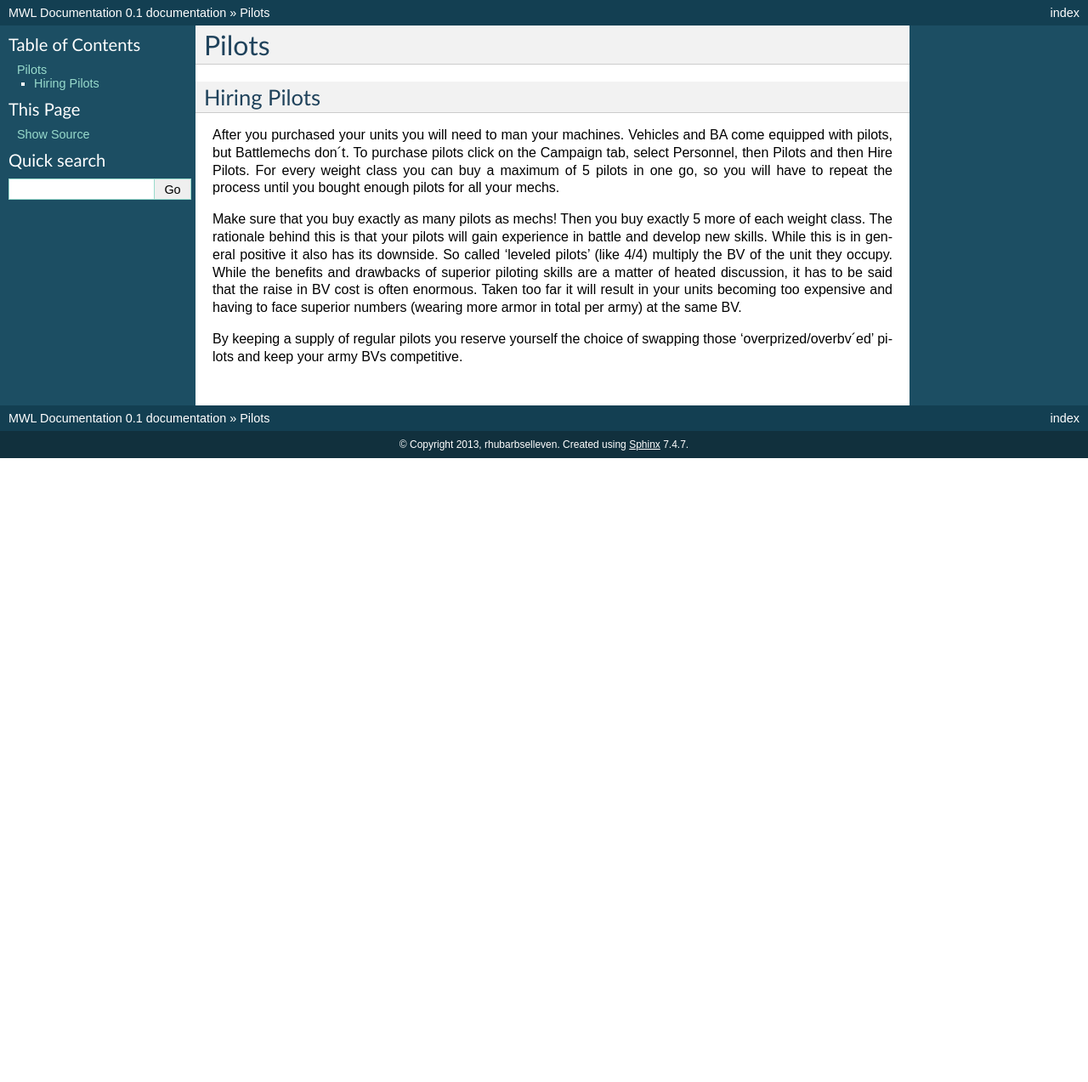
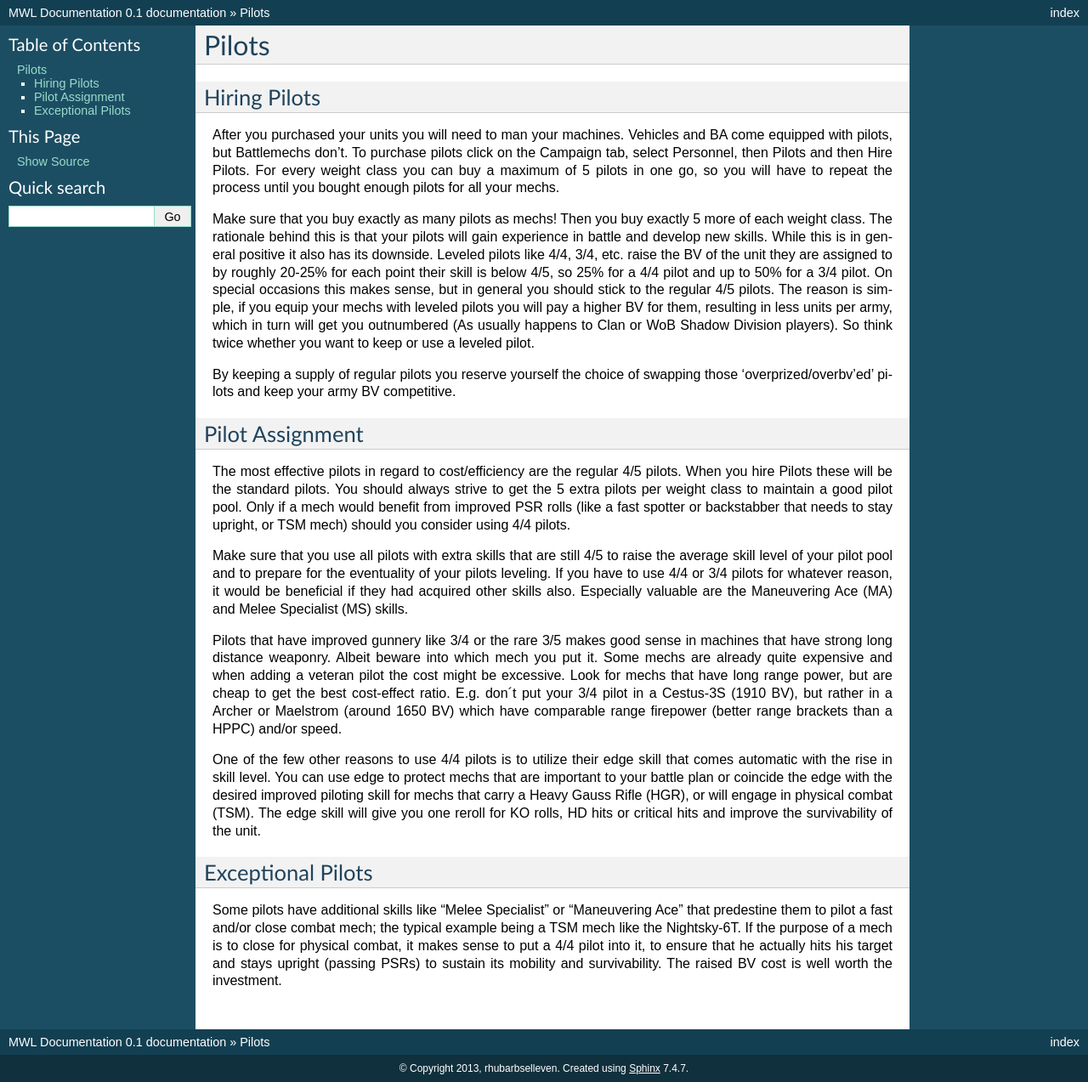
Before and after one commit to mekwars-legends/mwl-docs, a Sphinx documentation site: the page built from docs/legendsGameplay/pilots.rst, in a window 1280 px wide. Shown: the whole page at 85% size. Built offline with Sphinx 7.4.7, drawn with Linux system fonts in a browser that asks for light colours; pages that are not in the unit, such as notebooks, are missing from menus; before the commit the page ends 900 px from its top, so only the background shows below that.

Commit message:
pilots migration

```diff
--- a/docs/legendsGameplay/pilots.rst
+++ b/docs/legendsGameplay/pilots.rst
@@ -5,8 +5,24 @@ Pilots
 Hiring Pilots
 -------------
 
-After you purchased your units you will need to man your machines. Vehicles and BA come equipped with pilots, but Battlemechs don´t. To purchase pilots click on the Campaign tab, select Personnel, then Pilots and then Hire Pilots. For every weight class you can buy a maximum of 5 pilots in one go, so you will have to repeat the process until you bought enough pilots for all your mechs.
+After you purchased your units you will need to man your machines. Vehicles and BA come equipped with pilots, but Battlemechs don't. To purchase pilots click on the Campaign tab, select Personnel, then Pilots and then Hire Pilots. For every weight class you can buy a maximum of 5 pilots in one go, so you will have to repeat the process until you bought enough pilots for all your mechs.
 
-Make sure that you buy exactly as many pilots as mechs! Then you buy exactly 5 more of each weight class. The rationale behind this is that your pilots will gain experience in battle and develop new skills. While this is in general positive it also has its downside. So called 'leveled pilots' (like 4/4) multiply the BV of the unit they occupy. While the benefits and drawbacks of superior piloting skills are a matter of heated discussion, it has to be said that the raise in BV cost is often enormous. Taken too far it will result in your units becoming too expensive and having to face superior numbers (wearing more armor in total per army) at the same BV.
+Make sure that you buy exactly as many pilots as mechs! Then you buy exactly 5 more of each weight class. The rationale behind this is that your pilots will gain experience in battle and develop new skills. While this is in general positive it also has its downside. Leveled pilots like 4/4, 3/4, etc. raise the BV of the unit they are assigned to by roughly 20-25% for each point their skill is below 4/5, so 25% for a 4/4 pilot and up to 50% for a 3/4 pilot. On special occasions this makes sense, but in general you should stick to the regular 4/5 pilots. The reason is simple, if you equip your mechs with leveled pilots you will pay a higher BV for them, resulting in less units per army, which in turn will get you outnumbered (As usually happens to Clan or WoB Shadow Division players). So think twice whether you want to keep or use a leveled pilot.
 
-By keeping a supply of regular pilots you reserve yourself the choice of swapping those 'overprized/overbv´ed' pilots and keep your army BVs competitive.
+By keeping a supply of regular pilots you reserve yourself the choice of swapping those 'overprized/overbv'ed' pilots and keep your army BV competitive.
+
+Pilot Assignment
+----------------
+
+The most effective pilots in regard to cost/efficiency are the regular 4/5 pilots. When you hire Pilots these will be the standard pilots. You should always strive to get the 5 extra pilots per weight class to maintain a good pilot pool. Only if a mech would benefit from improved PSR rolls (like a fast spotter or backstabber that needs to stay upright, or TSM mech) should you consider using 4/4 pilots.
+
+Make sure that you use all pilots with extra skills that are still 4/5 to raise the average skill level of your pilot pool and to prepare for the eventuality of your pilots leveling. If you have to use 4/4 or 3/4 pilots for whatever reason, it would be beneficial if they had acquired other skills also. Especially valuable are the Maneuvering Ace (MA) and Melee Specialist (MS) skills.
+
+Pilots that have improved gunnery like 3/4 or the rare 3/5 makes good sense in machines that have strong long distance weaponry. Albeit beware into which mech you put it. Some mechs are already quite expensive and when adding a veteran pilot the cost might be excessive. Look for mechs that have long range power, but are cheap to get the best cost-effect ratio. E.g. don´t put your 3/4 pilot in a Cestus-3S (1910 BV), but rather in a Archer or Maelstrom (around 1650 BV) which have comparable range firepower (better range brackets than a HPPC) and/or speed.
+
+One of the few other reasons to use 4/4 pilots is to utilize their edge skill that comes automatic with the rise in skill level. You can use edge to protect mechs that are important to your battle plan or coincide the edge with the desired improved piloting skill for mechs that carry a Heavy Gauss Rifle (HGR), or will engage in physical combat (TSM). The edge skill will give you one reroll for KO rolls, HD hits or critical hits and improve the survivability of the unit.
+
+Exceptional Pilots
+------------------
+
+Some pilots have additional skills like “Melee Specialist” or “Maneuvering Ace” that predestine them to pilot a fast and/or close combat mech; the typical example being a TSM mech like the Nightsky-6T. If the purpose of a mech is to close for physical combat, it makes sense to put a 4/4 pilot into it, to ensure that he actually hits his target and stays upright (passing PSRs) to sustain its mobility and survivability. The raised BV cost is well worth the investment.
```
